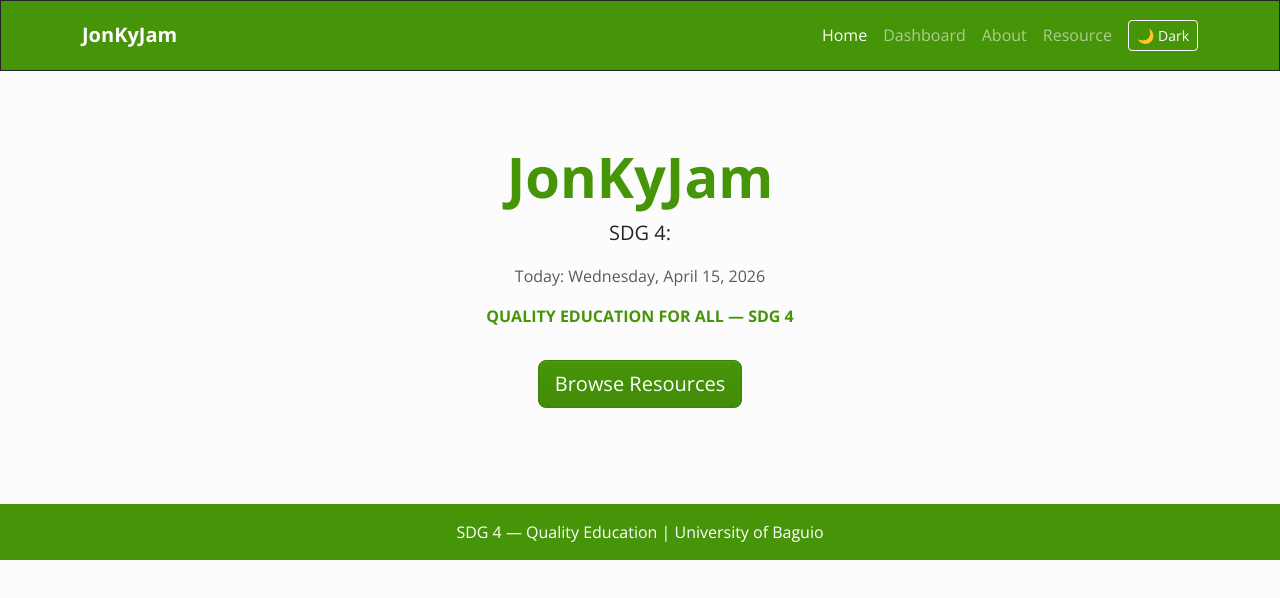
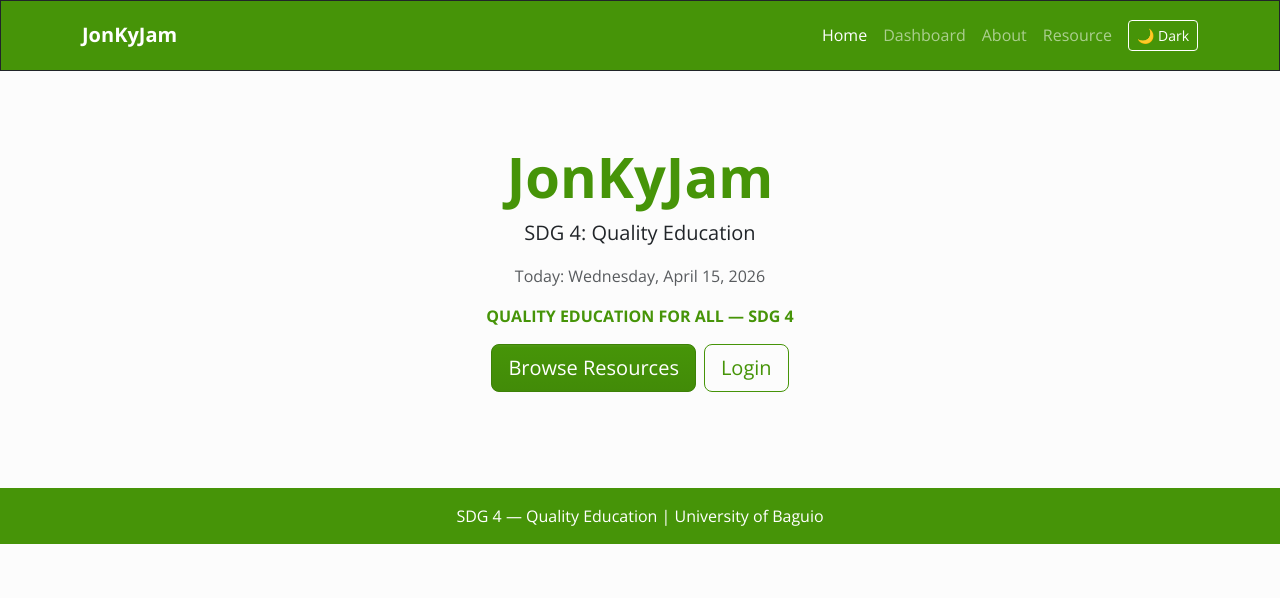
Before and after one commit to UBSITFernandoJon/appdev1-SDG4-JonKyJam, an Angular app: page / in a window 1280 px wide. Shown: the top 598 px of the page. Built offline with nearby package versions, Linux system fonts and the light colour scheme.

Commit message:
Edited both home.ts and home.html

```diff
--- a/src/app/pages/home/home.html
+++ b/src/app/pages/home/home.html
@@ -1,16 +1,40 @@
 <section class="text-center py-5">
   <h1 class="display-4 fw-bold text-success">JonKyJam</h1>
-  <p class="lead">SDG 4: </p>
+  <p class="lead">SDG 4: Quality Education</p>
 
   <p class="text-muted">
-    Today: {{ today | date:'fullDate' }}   <!-- date pipe -->
+    Today: {{ today | date:'fullDate' }}
   </p>
 
   <p class="text-uppercase text-success fw-bold">
-    {{ tagline | uppercase }}             <!-- uppercase pipe -->
+    {{ tagline | uppercase }}
   </p>
 
-  <a routerLink="/dashboard" class="btn btn-success btn-lg mt-3">
-    Browse Resources
-  </a>
+  <!-- 🔒 Alert if redirected by guard -->
+  <div *ngIf="returnUrl" class="alert alert-warning mt-4">
+    🔒 You need to log in to access that page.
+  </div>
+
+  <!-- Buttons -->
+  <div class="mt-3">
+    <a routerLink="/dashboard" class="btn btn-success btn-lg me-2">
+      Browse Resources
+    </a>
+
+    <!-- Show login only if NOT logged in -->
+    <button
+      *ngIf="!isLoggedIn"
+      class="btn btn-outline-success btn-lg"
+      (click)="login()">
+      Login
+    </button>
+
+    <!-- Optional logout -->
+    <button
+      *ngIf="isLoggedIn"
+      class="btn btn-danger btn-lg"
+      (click)="logout()">
+      Logout
+    </button>
+  </div>
 </section>
--- a/src/app/pages/home/home.ts
+++ b/src/app/pages/home/home.ts
@@ -1,6 +1,6 @@
-import { Component } from '@angular/core';
+import { Component, OnInit } from '@angular/core';
 import { CommonModule } from '@angular/common';
-import { RouterLink } from '@angular/router';
+import { RouterLink, ActivatedRoute, Router } from '@angular/router';
 
 @Component({
   selector: 'app-home',
@@ -9,7 +9,36 @@
   templateUrl: './home.html',
   styleUrl: './home.css'
 })
-export class HomeComponent {
+export class HomeComponent implements OnInit {
+
   today = new Date();
   tagline = 'quality education for all — sdg 4';
+
+  returnUrl: string = '';
+  isLoggedIn: boolean = false;
+
+  constructor(private route: ActivatedRoute, private router: Router) {}
+
+  ngOnInit() {
+    // Get returnUrl from guard redirect
+    this.returnUrl = this.route.snapshot.queryParams['returnUrl'] || '';
+
+    // Check login state
+    this.isLoggedIn = localStorage.getItem('isLoggedIn') === 'true';
+  }
+
+  login() {
+    localStorage.setItem('isLoggedIn', 'true');
+    this.isLoggedIn = true;
+
+    // Redirect back to protected page if exists
+    if (this.returnUrl) {
+      this.router.navigateByUrl(this.returnUrl);
+    }
+  }
+
+  logout() {
+    localStorage.removeItem('isLoggedIn');
+    this.isLoggedIn = false;
+  }
 }
```
